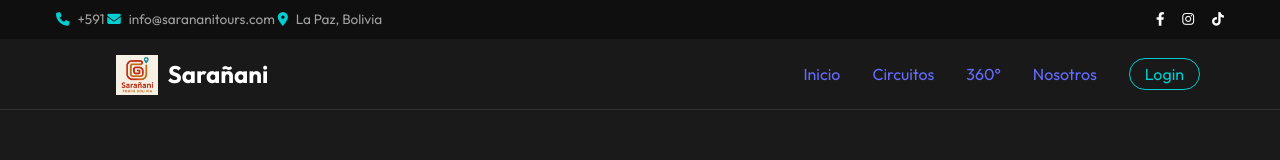
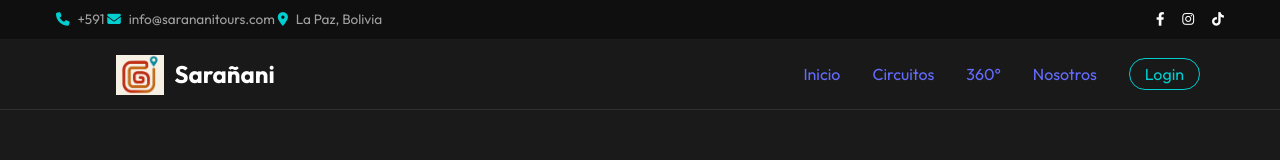
Before and after one commit to JhonnnyTzy/saranani1, a website built with Vite: page about.html in a window 1280 px wide. Shown: the top 160 px of the page. Built offline with nearby package versions, Linux system fonts and the light colour scheme.

Commit message:
Agrega nuevas imagenes a maain de nuevo

```diff
--- a/about.html
+++ b/about.html
@@ -184,7 +184,7 @@
   <nav class="navbar">
     <div class="container nav-container">
       <a href="index.html" class="logo">
-        <img src="public/logo.png" alt="Logo" style="height:40px;">
+        <img src="public/logo1.png" alt="Logo" style="height:40px;">
         <span>Sarañani</span>
       </a>
       <button class="mobile-menu-btn" onclick="toggleMenu()">
```
